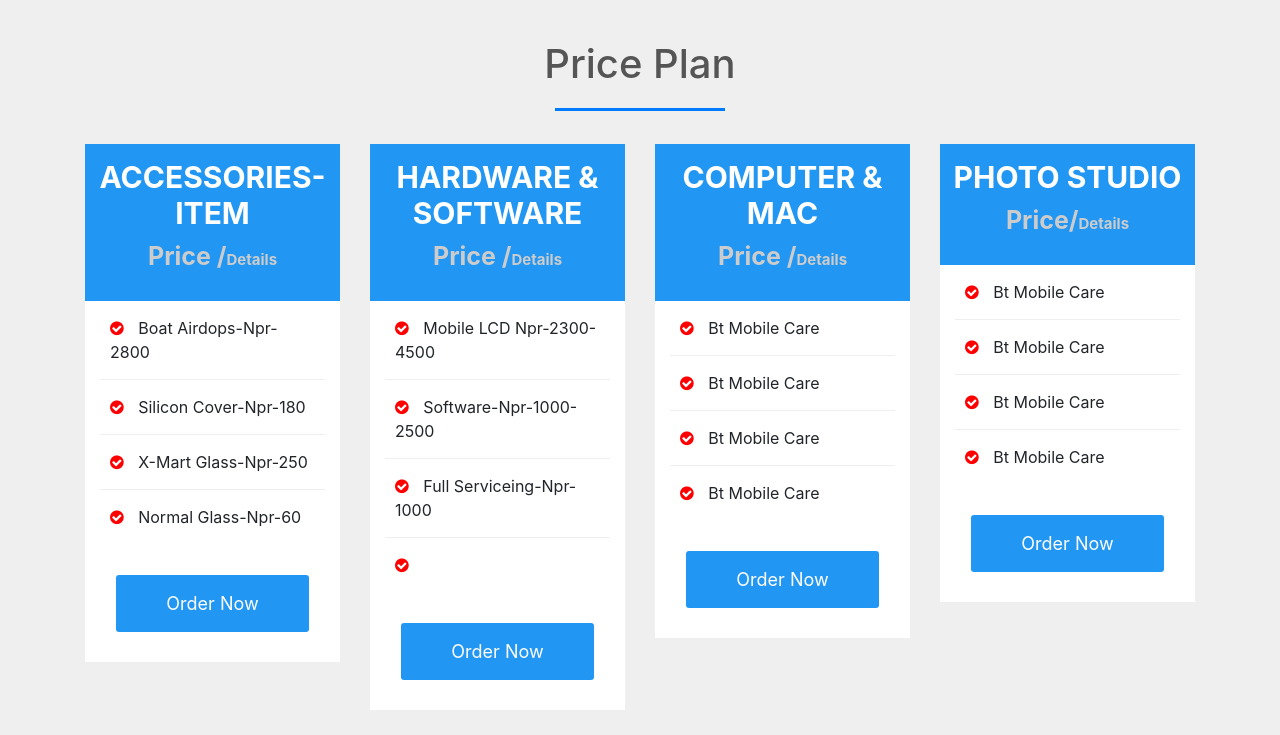
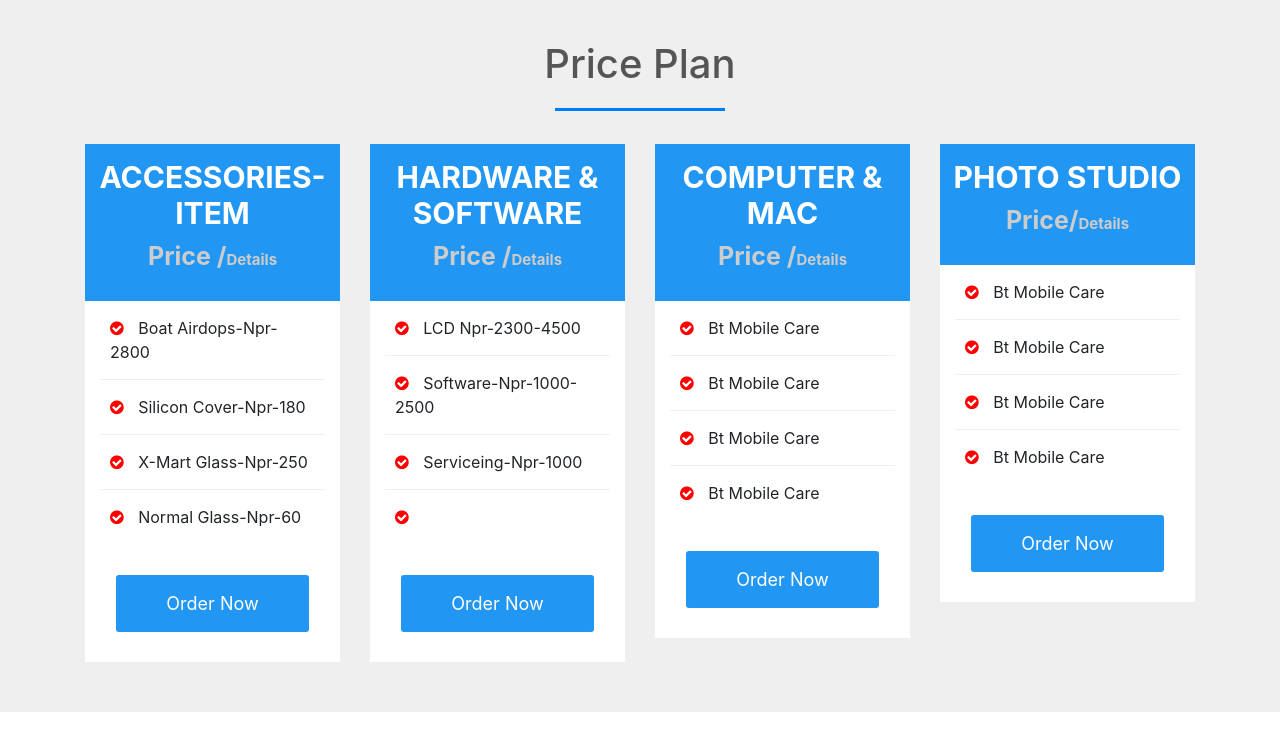
Before and after one commit to Bishalkumarmishraa/rsm.com.np, a plain HTML site: page index.html in a window 1280 px wide. Shown: the part 2220-2955 px from the top of the page. Drawn offline with nearby package versions, Linux system fonts and the light colour scheme; some packages are replaced by stand-ins of ours; a script that the page names is missing.

Commit message:
Update index.html

```diff
--- a/index.html
+++ b/index.html
@@ -273,9 +273,9 @@ mobile needs and enjoy a seamless digital journey like never before.Together, le
             </div>
             <div class="price-content">
          <ul>
-             <li><i class="fa fa-check-circle"></i> Mobile LCD Npr-2300-4500 </li>
+             <li><i class="fa fa-check-circle"></i> LCD Npr-2300-4500 </li>
              <li><i class="fa fa-check-circle"></i> Software-Npr-1000-2500 </li>
-             <li><i class="fa fa-check-circle"></i> Full Serviceing-Npr-1000 </li>
+             <li><i class="fa fa-check-circle"></i> Serviceing-Npr-1000 </li>
              <li><i class="fa fa-check-circle"></i>  </li>
         </ul>
         </div>
```
